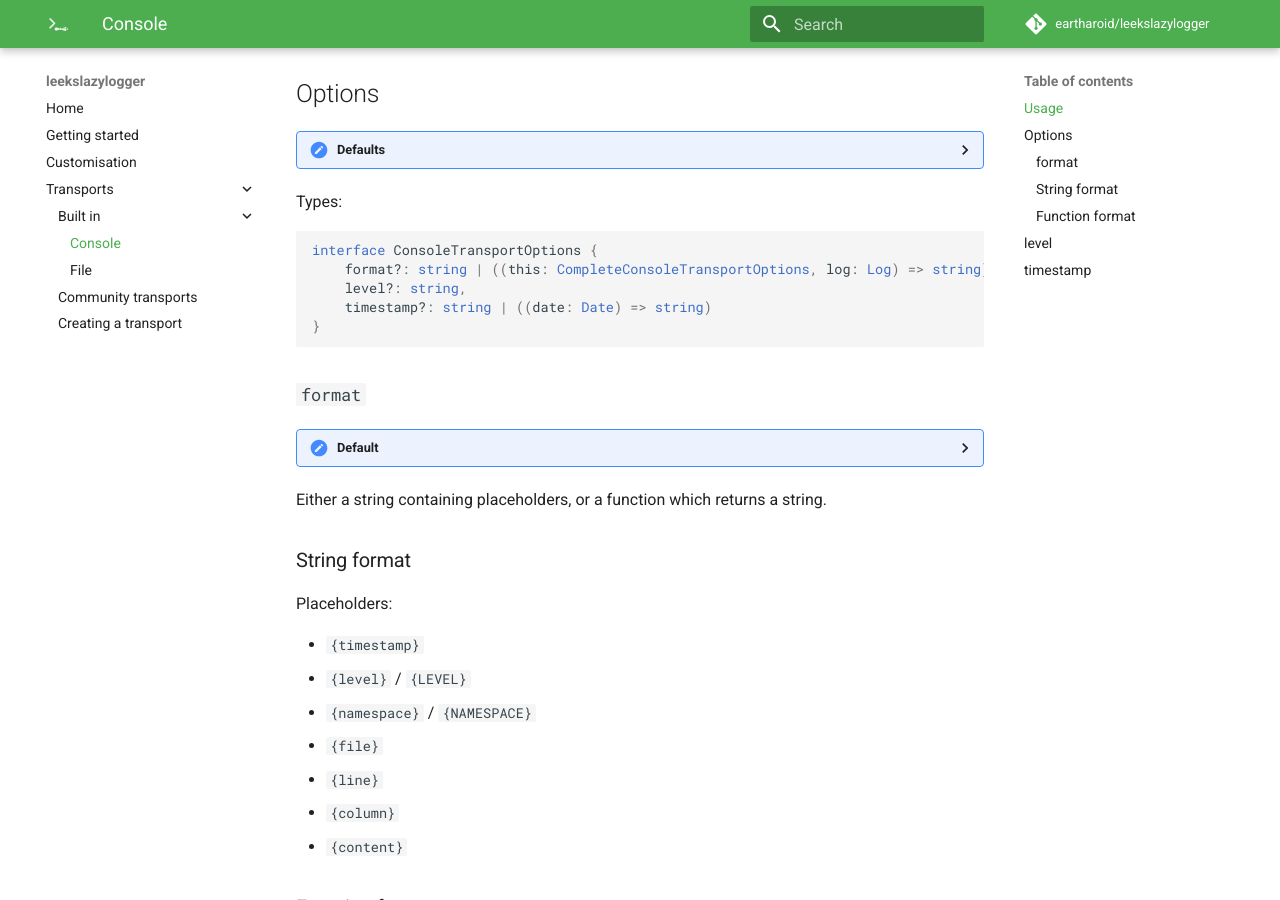
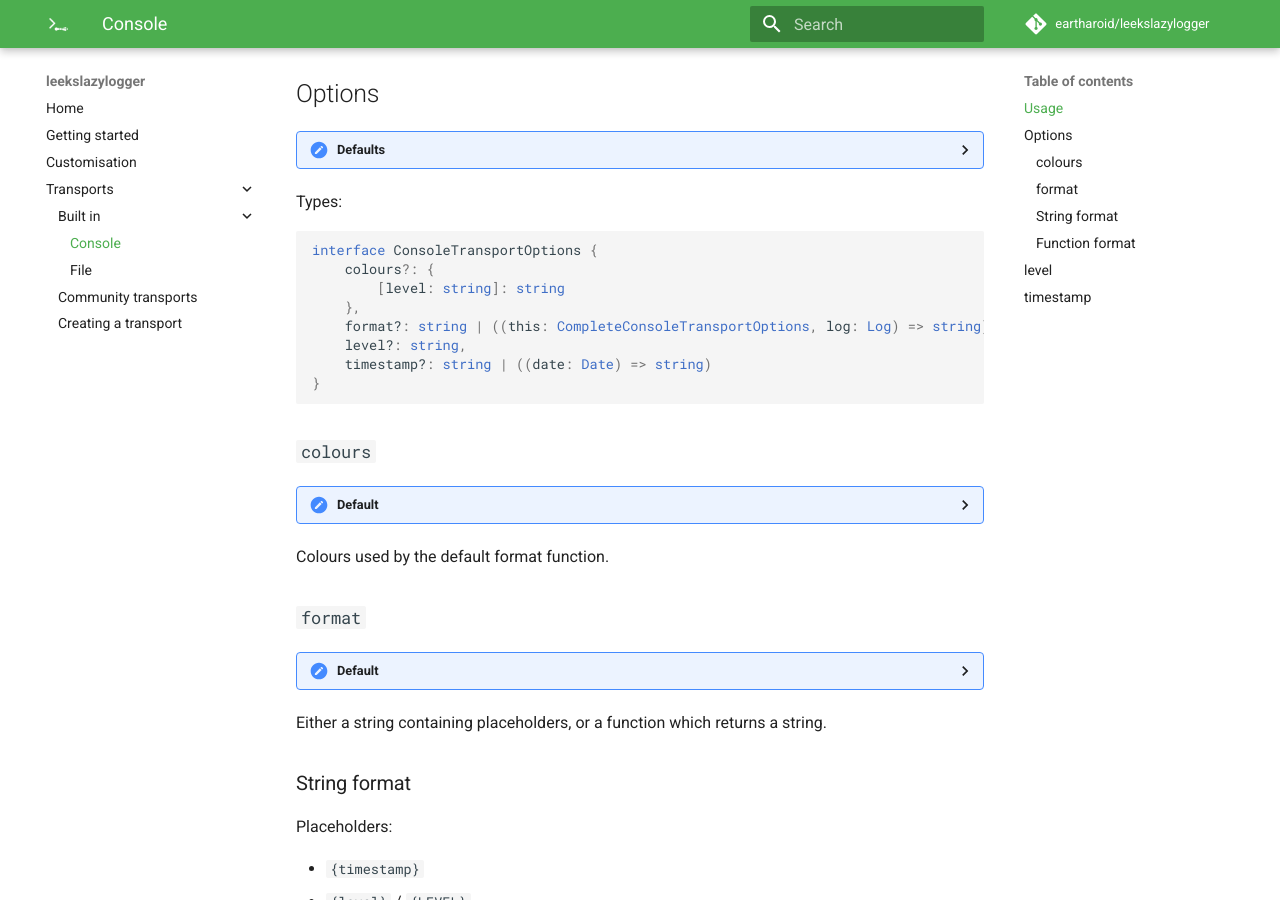
Before and after one commit to eartharoid/leekslazylogger, an MkDocs documentation site: the page built from docs/transports/built-in/console.md, in a window 1280 px wide and 900 px high, scrolled down 542 px. Built offline with MkDocs 1.6.1 and Material for MkDocs 9.7.7, drawn with Linux system fonts in a browser that asks for light colours; comment, search, counter and statistics services are not loaded.

Commit message:
add colours option to console transport

````diff
--- a/docs/transports/built-in/console.md
+++ b/docs/transports/built-in/console.md
@@ -32,11 +32,31 @@
 
 ```ts
 interface ConsoleTransportOptions {
+	colours?: {
+		[level: string]: string
+	},
 	format?: string | ((this: CompleteConsoleTransportOptions, log: Log) => string),
 	level?: string,
 	timestamp?: string | ((date: Date) => string)
 }
 ```
+
+### `colours`
+
+??? summary "Default"
+	```js
+	colours: {
+		critical: '&!4&0',
+		debug: '&1',
+		error: '&4',
+		info: '&3',
+		notice: '&!6&0',
+		success: '&2',
+		warn: '&6'
+	}
+	```
+Colours used by the default format function.
+
 
 ### `format`
 
--- a/package.json
+++ b/package.json
@@ -1,6 +1,6 @@
 {
 	"name": "leekslazylogger",
-	"version": "4.1.2",
+	"version": "4.1.3",
 	"description": "An easy-to-use and lightweight logger for Node.js with colours, timestamps, and files.",
 	"main": "dist/",
 	"types": "types/index.d.ts",
````
Also changed, not shown: 2 other files.
